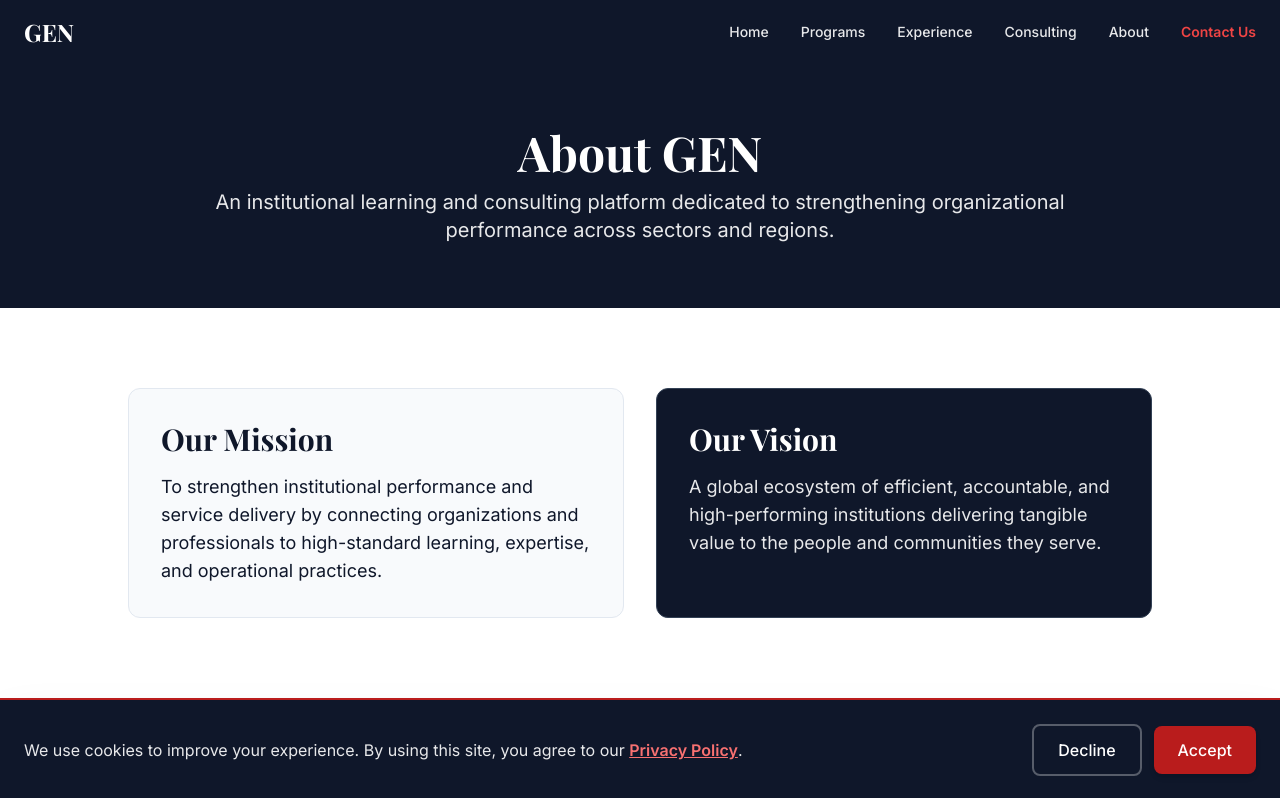
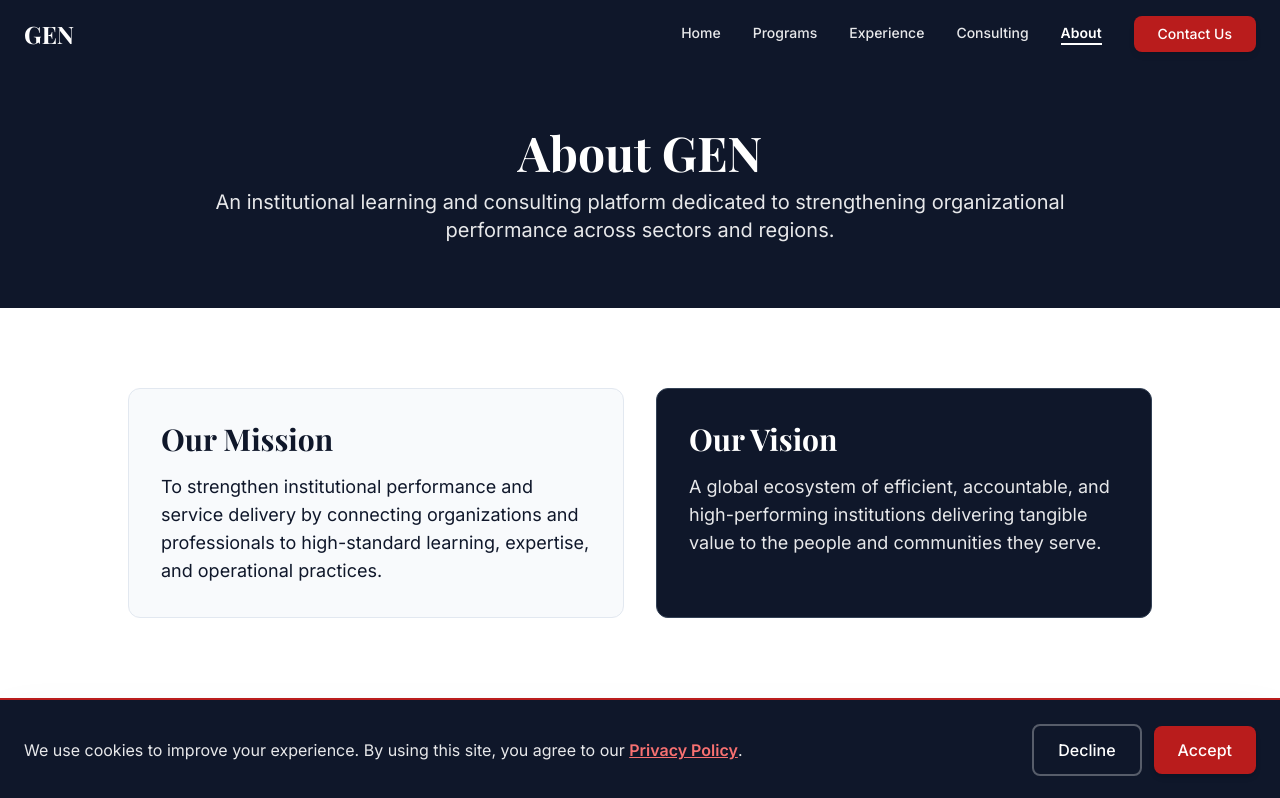
Before and after one commit to gendomainhost-svg/GEN, a Next.js app: page /about in a window 1280 px wide. Shown: the top 798 px of the page. Built offline with nearby package versions, Linux system fonts and the light colour scheme; a web font is replaced by a local one.

Commit message:
Nav: Contact Us as button, active tab indicator (current page)
Made-with: Cursor

```diff
--- a/components/Navbar.tsx
+++ b/components/Navbar.tsx
@@ -1,6 +1,7 @@
 "use client";
 
 import { useState, useEffect } from "react";
+import { usePathname } from "next/navigation";
 import { motion, AnimatePresence } from "framer-motion";
 import { Menu, X } from "lucide-react";
 import Link from "next/link";
@@ -11,12 +12,16 @@ const navLinks = [
   { name: "Experience", href: "/experience" },
   { name: "Consulting", href: "/consulting" },
   { name: "About", href: "/about" },
-  { name: "Contact Us", href: "/contact", highlight: true },
+  { name: "Contact Us", href: "/contact", button: true },
 ];
 
 export default function Navbar() {
+  const pathname = usePathname();
   const [isScrolled, setIsScrolled] = useState(false);
   const [isMobileMenuOpen, setIsMobileMenuOpen] = useState(false);
+
+  const isActive = (href: string) =>
+    pathname === href || (href !== "/" && pathname.startsWith(href + "/"));
 
   useEffect(() => {
     const handleScroll = () => {
@@ -46,19 +51,29 @@ export default function Navbar() {
 
           {/* Desktop Navigation */}
           <div className="hidden md:flex items-center space-x-8">
-            {navLinks.map((link) => (
+            {navLinks.map((link) =>
+              link.button ? (
                 <Link
                   key={link.name}
                   href={link.href}
-                className={`transition-colors text-sm font-medium ${
-                  link.highlight
-                    ? "text-red-500 hover:text-red-400 font-semibold"
+                  className="bg-accent-700 hover:bg-accent-600 text-white px-6 py-2 rounded-lg font-medium transition-all hover:shadow-lg hover:scale-105 shadow-md text-sm"
+                >
+                  {link.name}
+                </Link>
+              ) : (
+                <Link
+                  key={link.name}
+                  href={link.href}
+                  className={`transition-colors text-sm font-medium border-b-2 border-transparent ${
+                    isActive(link.href)
+                      ? "text-white font-semibold border-white"
                       : "text-white/90 hover:text-white"
                   }`}
                 >
                   {link.name}
                 </Link>
-            ))}
+              )
+            )}
           </div>
 
           {/* Mobile Menu Button */}
@@ -80,20 +95,31 @@ export default function Navbar() {
               exit={{ opacity: 0, height: 0 }}
               className="md:hidden mt-4 pb-4 space-y-4 glass-dark rounded-lg px-4 py-4 backdrop-blur-md"
             >
-              {navLinks.map((link) => (
+              {navLinks.map((link) =>
+                link.button ? (
                   <Link
                     key={link.name}
                     href={link.href}
-                  className={`block transition-colors ${
-                    link.highlight
-                      ? "text-red-500 hover:text-red-400 font-semibold"
+                    className="block bg-accent-700 hover:bg-accent-600 text-white px-6 py-3 rounded-lg font-medium text-center transition-all shadow-md"
+                    onClick={() => setIsMobileMenuOpen(false)}
+                  >
+                    {link.name}
+                  </Link>
+                ) : (
+                  <Link
+                    key={link.name}
+                    href={link.href}
+                    className={`block transition-colors py-2 ${
+                      isActive(link.href)
+                        ? "text-white font-semibold"
                         : "text-white/90 hover:text-white"
                     }`}
                     onClick={() => setIsMobileMenuOpen(false)}
                   >
                     {link.name}
                   </Link>
-              ))}
+                )
+              )}
             </motion.div>
           )}
         </AnimatePresence>
```
Lines whose indentation alone changed are shown as unchanged.
